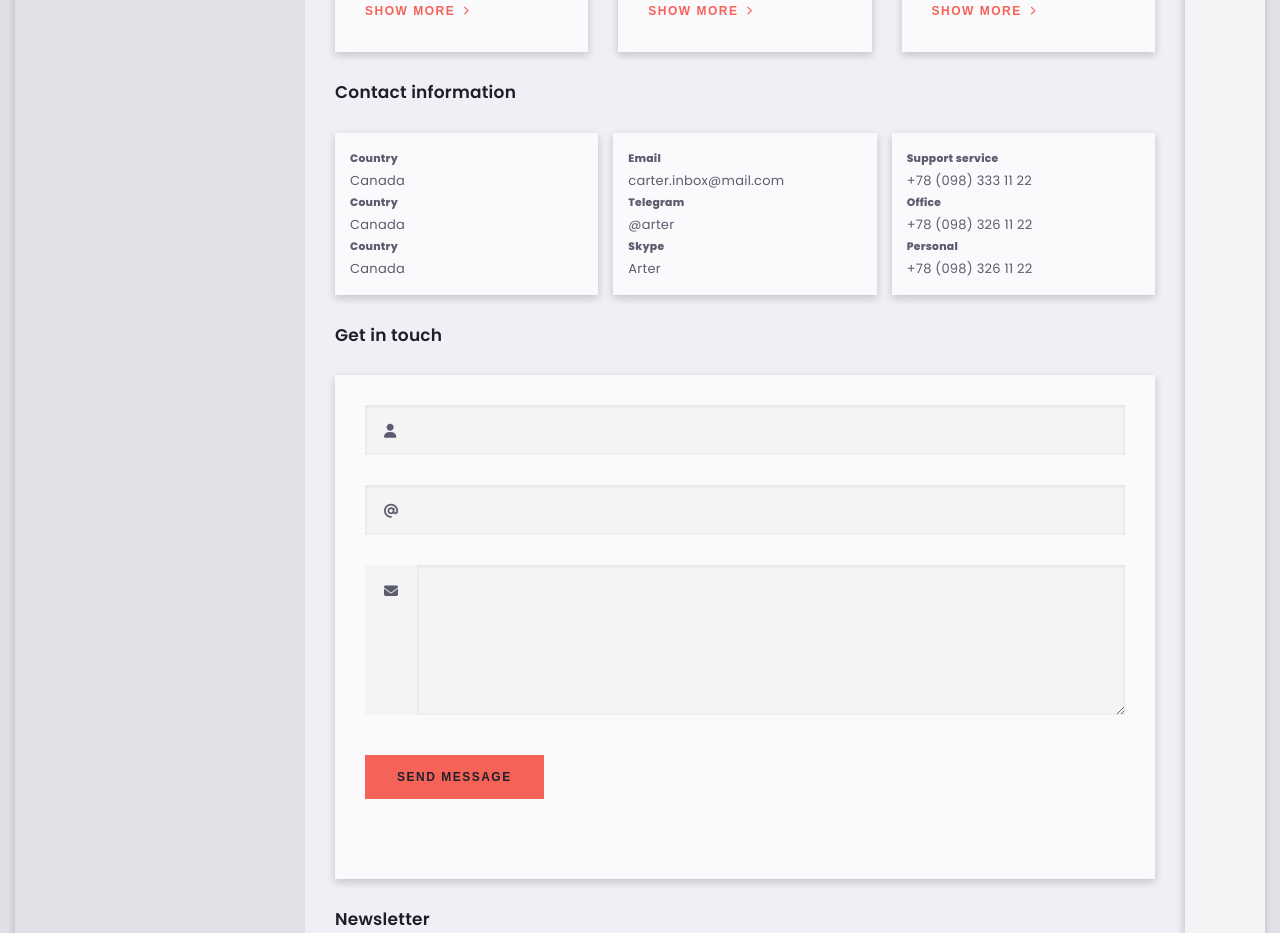
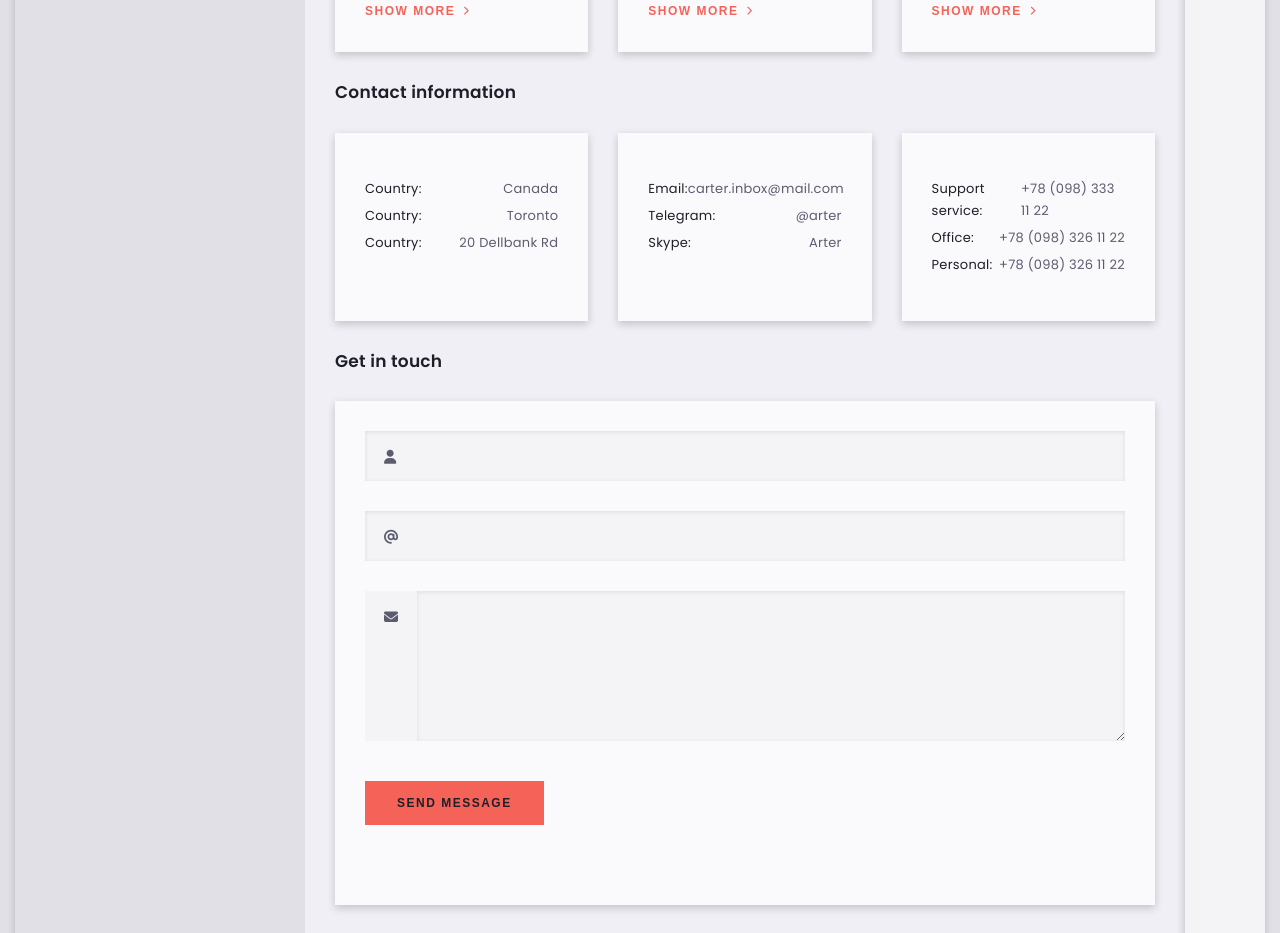
Before and after one commit to muneppakarthik/portfolio, a Next.js app: page / in a window 1280 px wide. Shown: the part 1080-2013 px from the top of the page. Built offline with nearby package versions, Linux system fonts and the light colour scheme.

Commit message:
contact information design update

```diff
--- a/src/components/ContactInformation/ContactInformation.scss
+++ b/src/components/ContactInformation/ContactInformation.scss
@@ -2,11 +2,28 @@
   margin-bottom: 30px;
   &__wrapper {
     display: flex;
-    gap: 15px;
+    gap: 30px;
+    flex-wrap: wrap;
     &__service-list-item {
-      width: calc(100% - 15px);
+      width: calc(33.33% - 20px);
       background-color: var(--dark-light-white);
-      padding: 15px;
+      padding: 45px 30px;
+      &__block {
+        display: flex;
+        justify-content: space-between;
+        margin-bottom: 5px;
+        &:last-child {
+          margin-bottom: 0px;
+        }
+        h5 {
+          color: var(--secondary);
+          font-size: 13px;
+          font-weight: 400;
+          line-height: 1.7;
+        }
+        p {
+        }
+      }
     }
   }
 }
--- a/src/components/ContactInformation/ContactInformation.tsx
+++ b/src/components/ContactInformation/ContactInformation.tsx
@@ -11,11 +11,11 @@ const ContactInformation = () => {
       },
       {
         label: "Country",
-        value: "Canada",
+        value: "Toronto",
       },
       {
         label: "Country",
-        value: "Canada",
+        value: "20 Dellbank Rd",
       },
     ],
     [
@@ -58,10 +58,13 @@ const ContactInformation = () => {
             key={index}
           >
             {contactVariants.map((item, ind) => (
-              <React.Fragment key={index + ind}>
-                <h5>{item.label}</h5>
+              <div
+                className="contact-information-container__wrapper__service-list-item__block"
+                key={index + ind}
+              >
+                <h5>{item.label}:</h5>
                 <p>{item.value}</p>
-              </React.Fragment>
+              </div>
             ))}
           </div>
         ))}
```
